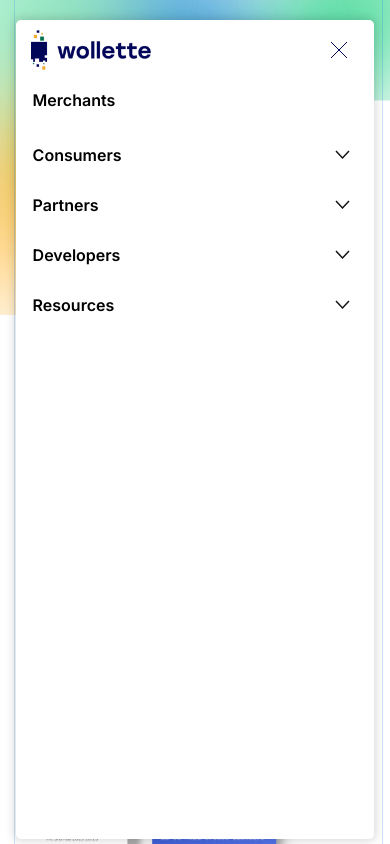
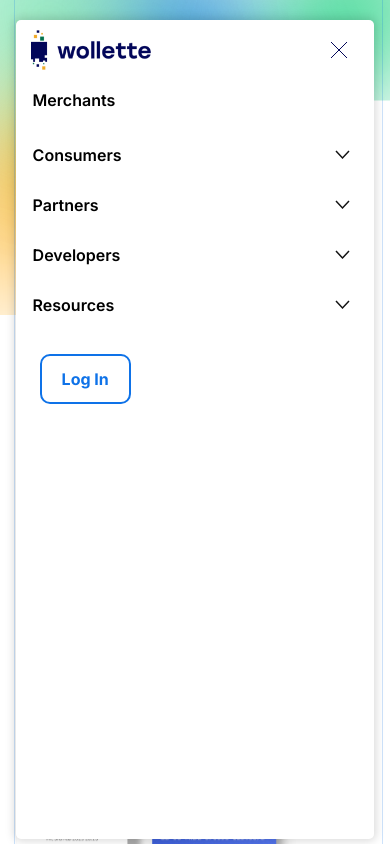
Before and after one commit to iiitl/Wollete, a Next.js app: page / in a window 390 px wide. Both pictures are taken after a click on the icon 355 px from the left and 55 px from the top of the page. Shown: the top 844 px of the page. Built offline with nearby package versions, Linux system fonts and the light colour scheme.

Commit message:
Add route to Login button #1

```diff
--- a/components/Navbar.js
+++ b/components/Navbar.js
@@ -579,6 +579,9 @@ export default function Navbar() {
             {resourcesList[2]}
           </Link>
         </div>
+        <div className="mx-4 my-4 ">
+          <Login />
+        </div>
       </div>
     </>
   )
--- a/components/buttons/Login.js
+++ b/components/buttons/Login.js
@@ -1,6 +1,8 @@
+import Link from 'next/link'
 export default function Login() {
   return (
     <div>
+      <Link href="/login">
         <button
           type="button"
           className="inline-flex h-[50px] pt-[19px] pr-[20px] pb-[20px] pl-[20px] justify-center items-center rounded-[10px] border-[2px] border-solid border-[#0E72E8]
@@ -8,6 +10,7 @@ export default function Login() {
         >
           Log In
         </button>
+      </Link>
     </div>
   )
 }
```
Lines whose indentation alone changed are shown as unchanged.
